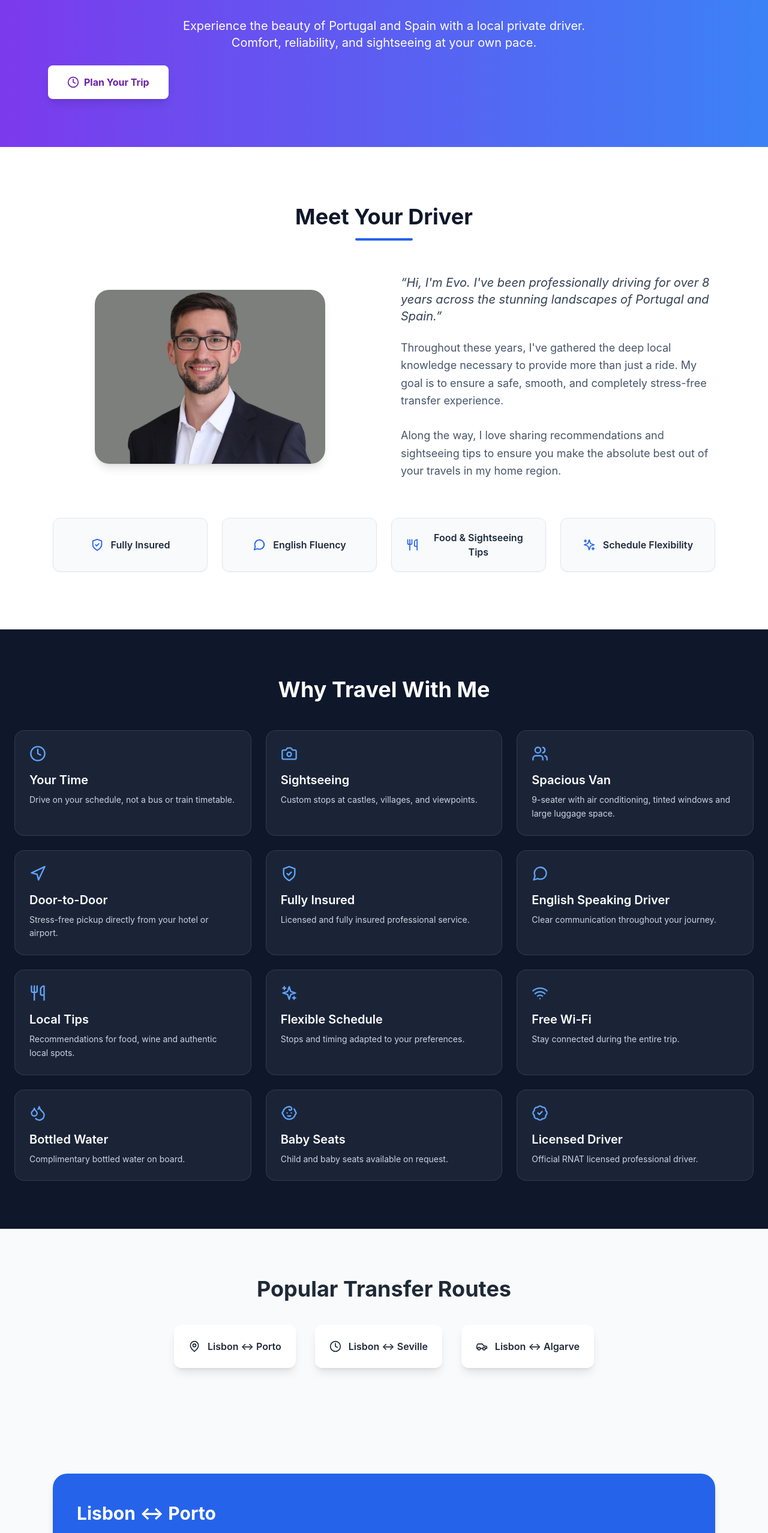
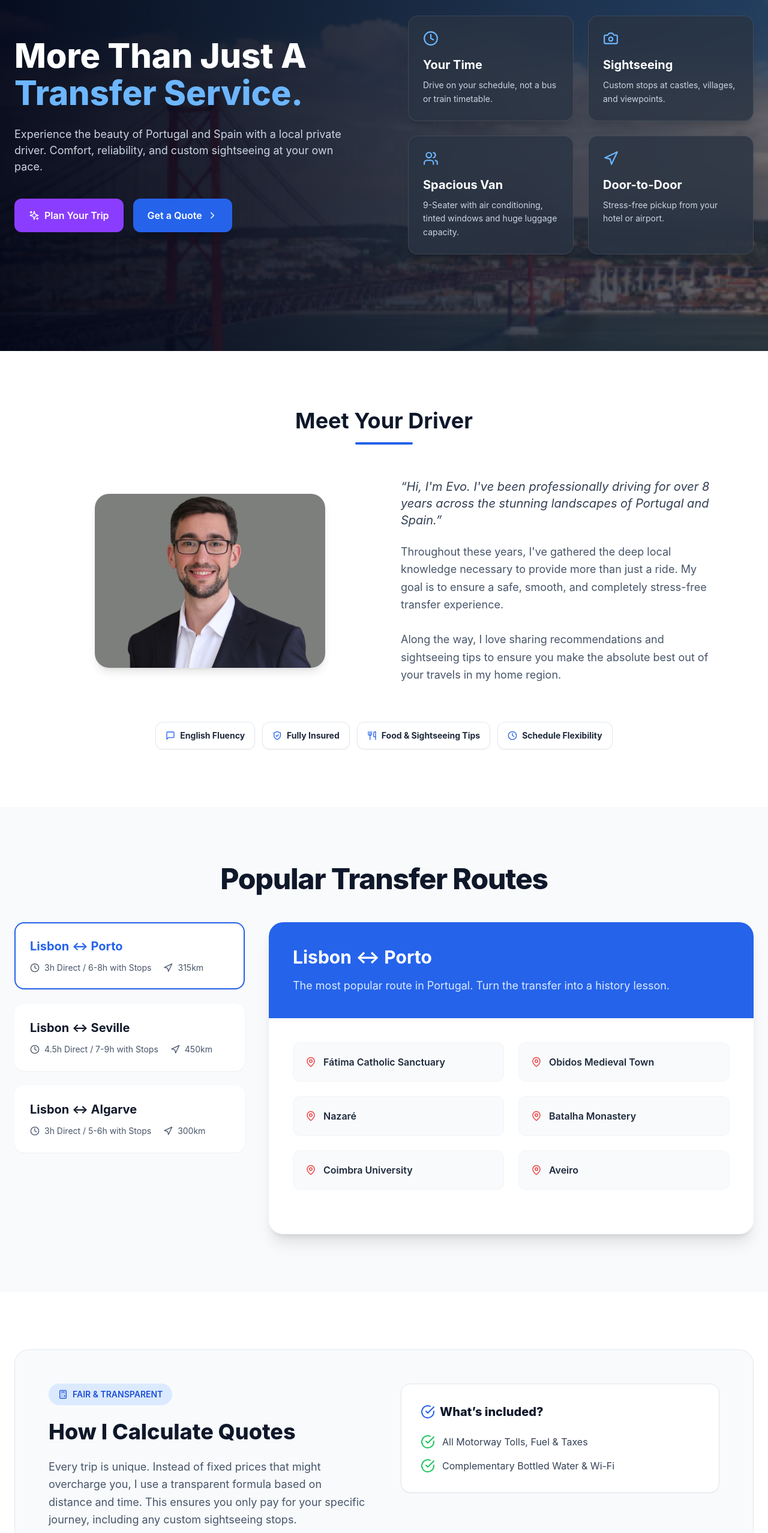
Before and after one commit to ivogomes8/vitejs-vite-31.12.2025, a React (Vite) app: page / in a window 1280 px wide. Shown: the part 231-2786 px from the top of the page at 60% size. Built offline with nearby package versions, Linux system fonts and the light colour scheme.

Commit message:
Move pricing disclaimer outside cards to bottom of section

```diff
--- a/src/App.jsx
+++ b/src/App.jsx
@@ -1,9 +1,8 @@
 import Navbar from "./components/Navbar";
 import Hero from "./components/Hero";
 import MeetYourDriver from "./components/MeetYourDriver";
-import FeaturesSection from "./components/FeaturesSection";
 import RoutesSection from "./components/RoutesSection";
-import RouteDetails from "./components/RouteDetails";
+import PricingSection from "./components/PricingSection";
 import AIPlannerSection from "./components/AIPlannerSection";
 import ContactFormSection from "./components/ContactFormSection";
 import Footer from "./components/Footer";
@@ -14,9 +13,8 @@ function App() {
       <Navbar />
       <Hero />
       <MeetYourDriver />
-      <FeaturesSection />
       <RoutesSection />
-      <RouteDetails />
+      <PricingSection />
       <AIPlannerSection />
       <ContactFormSection />
       <Footer />
--- a/src/components/FeaturesSection.jsx
+++ /dev/null
@@ -1,109 +0,0 @@
-import {
-  Clock,
-  Camera,
-  Users,
-  Navigation,
-  ShieldCheck,
-  MessageCircle,
-  Utensils,
-  Sparkles,
-  Wifi,
-  Droplets,
-  Baby,
-  BadgeCheck
-} from "lucide-react";
-
-const features = [
-  {
-    icon: Clock,
-    title: "Your Time",
-    text: "Drive on your schedule, not a bus or train timetable."
-  },
-  {
-    icon: Camera,
-    title: "Sightseeing",
-    text: "Custom stops at castles, villages, and viewpoints."
-  },
-  {
-    icon: Users,
-    title: "Spacious Van",
-    text: "9-seater with air conditioning, tinted windows and large luggage space."
-  },
-  {
-    icon: Navigation,
-    title: "Door-to-Door",
-    text: "Stress-free pickup directly from your hotel or airport."
-  },
-  {
-    icon: ShieldCheck,
-    title: "Fully Insured",
-    text: "Licensed and fully insured professional service."
-  },
-  {
-    icon: MessageCircle,
-    title: "English Speaking Driver",
-    text: "Clear communication throughout your journey."
-  },
-  {
-    icon: Utensils,
-    title: "Local Tips",
-    text: "Recommendations for food, wine and authentic local spots."
-  },
-  {
-    icon: Sparkles,
-    title: "Flexible Schedule",
-    text: "Stops and timing adapted to your preferences."
-  },
-  {
-    icon: Wifi,
-    title: "Free Wi-Fi",
-    text: "Stay connected during the entire trip."
-  },
-  {
-    icon: Droplets,
-    title: "Bottled Water",
-    text: "Complimentary bottled water on board."
-  },
-  {
-    icon: Baby,
-    title: "Baby Seats",
-    text: "Child and baby seats available on request."
-  },
-  {
-    icon: BadgeCheck,
-    title: "Licensed Driver",
-    text: "Official RNAT licensed professional driver."
-  }
-];
-
-export default function FeaturesSection() {
-  return (
-    <section className="py-20 bg-slate-900 text-white">
-      <div className="max-w-7xl mx-auto px-6">
-        <h2 className="text-4xl font-bold text-center mb-12">
-          Why Travel With Me
-        </h2>
-
-        <div className="grid gap-6 sm:grid-cols-2 lg:grid-cols-3">
-          {features.map((item, i) => {
-            const Icon = item.icon;
-            return (
-              <div
-                key={i}
-                className="bg-slate-800/80 backdrop-blur rounded-2xl p-6 border border-white/10 hover:border-blue-400/40 transition"
-              >
-                <Icon className="text-blue-400 mb-4" size={28} />
-                <h3 className="text-xl font-semibold mb-2">
-                  {item.title}
-                </h3>
-                <p className="text-slate-300 text-sm leading-relaxed">
-                  {item.text}
-                </p>
-              </div>
-            );
-          })}
-        </div>
-      </div>
-    </section>
-  );
-}
--- a/src/components/Hero.jsx
+++ b/src/components/Hero.jsx
@@ -1,17 +1,95 @@
-import { MapPin, Clock } from "lucide-react";
+import {
+  Clock,
+  Camera,
+  Users,
+  Navigation,
+  Sparkles,
+  ChevronRight,
+} from "lucide-react";
 
 export default function Hero() {
   return (
-    <section className="bg-gradient-to-r from-purple-600 to-blue-500 text-white p-20 text-center space-y-6">
-      <h1 className="text-5xl md:text-6xl font-extrabold flex justify-center items-center gap-3">
-        <MapPin size={32} /> More Than Just A Transfer Service
-      </h1>
-      <p className="text-lg md:text-xl max-w-2xl mx-auto">
-        Experience the beauty of Portugal and Spain with a local private driver. Comfort, reliability, and sightseeing at your own pace.
-      </p>
-      <button className="mt-6 px-8 py-4 bg-white text-purple-700 font-bold rounded-lg shadow-lg hover:shadow-xl hover:bg-gray-100 transition flex items-center gap-2 justify-center">
-        <Clock size={20} /> Plan Your Trip
-      </button>
+    <section className="relative h-[720px] w-full overflow-hidden">
+
+      {/* Background image */}
+      <div
+        className="absolute inset-0 bg-cover bg-center"
+        style={{ backgroundImage: "url('/hero-bg.png')" }}
+      />
+
+      {/* Dark blue overlay */}
+      <div className="absolute inset-0 bg-gradient-to-r from-slate-950/95 via-slate-900/85 to-slate-900/60" />
+
+      {/* Content */}
+      <div className="relative z-10 max-w-7xl mx-auto h-full px-6 flex items-center">
+        <div className="grid lg:grid-cols-2 gap-20 items-center w-full">
+
+          {/* LEFT TEXT */}
+          <div>
+            <h1 className="text-[56px] leading-[1.1] font-extrabold text-white mb-6">
+              More Than Just A <br />
+              <span className="text-[#6CB6FF]">Transfer Service.</span>
+            </h1>
+
+            <p className="text-[18px] text-slate-300 max-w-xl mb-10">
+              Experience the beauty of Portugal and Spain with a local private
+              driver. Comfort, reliability, and custom sightseeing at your own
+              pace.
+            </p>
+
+            <div className="flex gap-4">
+              <button className=" flex items-center gap-2 bg-[#8B3DFF] hover:bg-[#7A2FE6] px-6 py-4 rounded-xl font-semibold shadow-lg transition text-white">
+                <Sparkles size={18} />
+                Plan Your Trip
+              </button>
+
+              <button className="flex items-center gap-2 bg-[#2563EB] hover:bg-[#1D4ED8] px-6 py-4 rounded-xl font-semibold shadow-lg transition text-white">
+                Get a Quote
+                <ChevronRight size={18} />
+              </button>
+            </div>
+          </div>
+
+          {/* RIGHT CARDS */}
+          <div className="grid grid-cols-2 gap-6">
+            <FeatureCard
+              icon={Clock}
+              title="Your Time"
+              text="Drive on your schedule, not a bus or train timetable."
+            />
+            <FeatureCard
+              icon={Camera}
+              title="Sightseeing"
+              text="Custom stops at castles, villages, and viewpoints."
+            />
+            <FeatureCard
+              icon={Users}
+              title="Spacious Van"
+              text="9-Seater with air conditioning, tinted windows and huge luggage capacity."
+            />
+            <FeatureCard
+              icon={Navigation}
+              title="Door-to-Door"
+              text="Stress-free pickup from your hotel or airport."
+            />
+          </div>
+
+        </div>
+      </div>
     </section>
   );
 }
+
+function FeatureCard({ icon: Icon, title, text }) {
+  return (
+    <div className="bg-[#2A3443]/80 backdrop-blur-xl border border-white/10 rounded-2xl p-6 shadow-xl">
+      <Icon className="text-[#6CB6FF] mb-4" size={26} />
+      <h3 className="text-[20px] font-bold text-white mb-2">
+        {title}
+      </h3>
+      <p className="text-slate-300 text-[14px] leading-relaxed">
+        {text}
+      </p>
+    </div>
+  );
+}
--- a/src/components/MeetYourDriver.jsx
+++ b/src/components/MeetYourDriver.jsx
@@ -1,5 +1,10 @@
 import driverPhoto from "../assets/driver.jpg";
-import { ShieldCheck, MessageCircle, Utensils, Sparkles } from "lucide-react";
+import {
+  MessageSquare,
+  ShieldCheck,
+  Utensils,
+  Clock,
+} from "lucide-react";
 
 export default function MeetYourDriver() {
   return (
@@ -43,24 +48,41 @@ export default function MeetYourDriver() {
           </div>
         </div>
 
-        {/* Badges */}
-        <div className="grid gap-6 sm:grid-cols-2 lg:grid-cols-4 text-center">
-          <Badge icon={ShieldCheck} title="Fully Insured" />
-          <Badge icon={MessageCircle} title="English Fluency" />
-          <Badge icon={Utensils} title="Food & Sightseeing Tips" />
-          <Badge icon={Sparkles} title="Schedule Flexibility" />
+        {/* BADGES (EXACT DESIGN) */}
+        <div className="flex flex-wrap justify-center gap-2 sm:gap-3">
+
+          <Badge
+            icon={MessageSquare}
+            text="English Fluency"
+          />
+
+          <Badge
+            icon={ShieldCheck}
+            text="Fully Insured"
+          />
+
+          <Badge
+            icon={Utensils}
+            text="Food & Sightseeing Tips"
+          />
+
+          <Badge
+            icon={Clock}
+            text="Schedule Flexibility"
+          />
+
         </div>
       </div>
     </section>
   );
 }
 
-function Badge({ icon: Icon, title }) {
+function Badge({ icon: Icon, text }) {
   return (
-    <div className="flex items-center justify-center gap-3 bg-slate-50 border border-slate-200 rounded-xl py-5 px-6 shadow-sm">
-      <Icon className="text-blue-600" size={22} />
-      <span className="font-semibold text-slate-800">
-        {title}
+    <div className="flex items-center px-4 py-3 rounded-xl bg-white border border-slate-200 shadow-sm transition-transform hover:-translate-y-1">
+      <Icon className="w-4 h-4 mr-2 text-blue-600 shrink-0" />
+      <span className="text-slate-800 font-bold text-xs sm:text-sm whitespace-nowrap">
+        {text}
       </span>
     </div>
   );
--- a/src/components/PricingSection.jsx
+++ b/src/components/PricingSection.jsx
@@ -1,121 +1,95 @@
-import { CheckCircle, XCircle, Calculator } from "lucide-react";
+import { CheckCircle, Calculator } from "lucide-react";
 
 export default function PricingSection() {
   return (
-    <section id="pricing" className="py-24 bg-slate-50">
-      <div className="max-w-7xl mx-auto px-6 grid lg:grid-cols-2 gap-16">
+    <section id="pricing" className="py-24 bg-white">
+      <div className="max-w-7xl mx-auto px-6">
 
-        {/* LEFT SIDE */}
+        {/* Wrapper */}
+        <div className="rounded-3xl border border-slate-200 bg-slate-50 p-10 lg:p-14">
+
+          <div className="grid lg:grid-cols-2 gap-14 items-start">
+
+            {/* LEFT */}
             <div>
-          <span className="inline-flex items-center gap-2 bg-blue-100 text-blue-700 px-4 py-1 rounded-full text-sm font-semibold mb-6">
+               {/* Badge */}
+              <div className="inline-flex items-center gap-2 px-4 py-2 mb-6 rounded-full bg-blue-100 text-blue-700 font-semibold text-sm">
                 <Calculator size={16} />
                 FAIR & TRANSPARENT
-          </span>
+              </div>
 
-          <h2 className="text-4xl font-bold text-slate-900 mb-6">
+
+              <h2 className="text-4xl font-extrabold text-slate-900 mb-6">
                 How I Calculate Quotes
               </h2>
 
-          <p className="text-slate-600 text-lg mb-10 max-w-xl">
-            Every trip is unique. Instead of fixed prices that might overcharge
-            you, I use a transparent formula based on distance and time. This
-            ensures you only pay for your specific journey, including any
-            custom sightseeing stops.
+              <p className="text-slate-600 text-lg leading-relaxed mb-10">
+                Every trip is unique. Instead of fixed prices that might
+                overcharge you, I use a transparent formula based on distance
+                and time. This ensures you only pay for your specific journey,
+                including any custom sightseeing stops.
               </p>
 
-          {/* Price Cards */}
-          <div className="flex flex-col sm:flex-row gap-6 mb-6">
-            <PriceCard
-              price="€1.25"
-              title="Per Kilometer"
-              subtitle="Base distance traveled"
-            />
-            <PriceCard
-              price="€20"
-              title="Per Hour"
-              subtitle="Driving & waiting time"
-            />
+              {/* Price blocks */}
+              <div className="flex flex-wrap gap-6 mb-6">
+                <div className="flex items-center gap-5">
+                  <div className="bg-blue-600 text-white rounded-2xl px-6 py-4 text-2xl font-extrabold">
+                    €1.25
+                  </div>
+                  <div>
+                    <p className="font-bold text-slate-900">Per Kilometer</p>
+                    <p className="text-slate-600 text-sm">
+                      Base distance traveled
+                    </p>
+                  </div>
                 </div>
 
-          <p className="text-sm text-slate-400 italic max-w-xl">
+                <div className="flex items-center gap-5">
+                  <div className="bg-blue-600 text-white rounded-2xl px-6 py-4 text-2xl font-extrabold">
+                    €20
+                  </div>
+                  <div>
+                    <p className="font-bold text-slate-900">Per Hour</p>
+                    <p className="text-slate-600 text-sm">
+                      Driving & waiting time
+                    </p>
+                  </div>
+                </div>
+              </div>
+
+            </div>
+
+            {/* RIGHT – WHAT'S INCLUDED */}
+            <div className="bg-white rounded-2xl border border-slate-200 p-8 shadow-sm">
+              <h3 className="text-xl font-extrabold text-slate-900 mb-6 flex items-center gap-2">
+                <CheckCircle className="text-blue-600" />
+                What’s included?
+              </h3>
+
+              <ul className="space-y-4">
+                <li className="flex items-center gap-3">
+                  <CheckCircle className="text-green-500" />
+                  <span className="text-slate-700">
+                    All Motorway Tolls, Fuel & Taxes
+                  </span>
+                </li>
+
+                <li className="flex items-center gap-3">
+                  <CheckCircle className="text-green-500" />
+                  <span className="text-slate-700">
+                    Complementary Bottled Water & Wi-Fi
+                  </span>
+                </li>
+              </ul>
+            </div>
+            <p className="mt-6 text-sm italic text-slate-500">
               *Final quotes may vary based on specific local parking fees or
                extended overnight stays for multi-day tours.
             </p>
           </div>
-
-        {/* RIGHT SIDE */}
-        <div className="flex flex-col gap-8">
-          <InfoCard
-            title="What's included?"
-            color="green"
-            items={[
-              "All Motorway Tolls, Fuel & Taxes",
-              "Complementary Bottled Water & Wi-Fi",
-            ]}
-          />
-
-          <InfoCard
-            title="Not included?"
-            color="red"
-            items={[
-              "Attraction Tickets (Monuments, Castles, etc.)",
-              "Individual Meal Costs",
-            ]}
-          />
         </div>
       </div>
+
     </section>
   );
 }
-
-/* ---------- Components ---------- */
-
-function PriceCard({ price, title, subtitle }) {
-  return (
-    <div className="flex items-center gap-4 bg-blue-600 text-white rounded-2xl px-6 py-5 shadow-lg min-w-[220px]">
-      <div className="text-3xl font-bold">
-        {price}
-      </div>
-      <div>
-        <p className="font-semibold">{title}</p>
-        <p className="text-blue-100 text-sm">{subtitle}</p>
-      </div>
-    </div>
-  );
-}
-
-function InfoCard({ title, items, color }) {
-  const isGreen = color === "green";
-
-  return (
-    <div
-      className={`rounded-2xl p-6 border ${
-        isGreen
-          ? "bg-white border-green-200"
-          : "bg-white border-red-200"
-      }`}
-    >
-      <h3 className="flex items-center gap-2 text-lg font-bold mb-4">
-        {isGreen ? (
-          <CheckCircle className="text-green-500" size={22} />
-        ) : (
-          <XCircle className="text-red-500" size={22} />
-        )}
-        {title}
-      </h3>
-
-      <ul className="space-y-3">
-        {items.map((item, i) => (
-          <li key={i} className="flex items-center gap-2 text-slate-700">
-            {isGreen ? (
-              <CheckCircle size={18} className="text-green-500" />
-            ) : (
-              <XCircle size={18} className="text-red-500" />
-            )}
-            {item}
-          </li>
-        ))}
-      </ul>
-    </div>
-  );
-}
--- a/src/components/RoutesSection.jsx
+++ b/src/components/RoutesSection.jsx
@@ -1,24 +1,123 @@
-import { MapPin, Clock, Car } from "lucide-react";
+import { useState } from "react";
+import { Clock, Navigation, MapPin } from "lucide-react";
+
+const routes = [
+  {
+    id: 0,
+    title: "Lisbon ↔ Porto",
+    duration: "3h Direct / 6-8h with Stops",
+    distance: "315km",
+    description:
+      "The most popular route in Portugal. Turn the transfer into a history lesson.",
+    stops: [
+      "Fátima Catholic Sanctuary",
+      "Obidos Medieval Town",
+      "Nazaré",
+      "Batalha Monastery",
+      "Coimbra University",
+      "Aveiro",
+    ],
+  },
+  {
+    id: 1,
+    title: "Lisbon ↔ Seville",
+    duration: "4.5h Direct / 7-9h with Stops",
+    distance: "450km",
+    description:
+      "A cross-border journey from Lisbon to the heart of Andalusia.",
+    stops: ["Évora", "Monsaraz", "Mérida"],
+  },
+  {
+    id: 2,
+    title: "Lisbon ↔ Algarve",
+    duration: "3h Direct / 5-6h with Stops",
+    distance: "300km",
+    description:
+      "Travel south to Portugal’s sunny coast and dramatic cliffs.",
+    stops: ["Azeitão", "Palmela Castle", "Silves"],
+  },
+];
 
 export default function RoutesSection() {
-  const routes = [
-    { name: "Lisbon ↔ Porto", icon: <MapPin size={20} /> },
-    { name: "Lisbon ↔ Seville", icon: <Clock size={20} /> },
-    { name: "Lisbon ↔ Algarve", icon: <Car size={20} /> },
-  ];
+  const [active, setActive] = useState(0);
+  const route = routes[active];
 
   return (
-    <section className="bg-gray-50 text-gray-800 p-20 text-center">
-      <h2 className="text-4xl font-bold mb-10">Popular Transfer Routes</h2>
-      <div className="flex flex-col md:flex-row justify-center gap-8">
-        {routes.map((r) => (
-          <div
-            key={r.name}
-            className="bg-white shadow-lg rounded-xl p-6 flex items-center gap-3 hover:scale-105 transform transition"
-          >
-            {r.icon} <span className="font-semibold">{r.name}</span>
+    <section id="routes" className="py-24 bg-slate-50">
+      <div className="max-w-7xl mx-auto px-6">
+
+        {/* Title */}
+        <h2 className="text-4xl md:text-5xl font-extrabold tracking-tight text-center text-slate-900 mb-12">
+  Popular Transfer Routes
+</h2>
+
+        <div className="grid lg:grid-cols-3 gap-10">
+
+          {/* LEFT LIST */}
+          <div className="space-y-6">
+            {routes.map((r, i) => (
+              <button
+                key={r.id}
+                onClick={() => setActive(i)}
+                className={`w-full text-left p-6 rounded-2xl border-2 transition shadow-sm
+                  ${
+                    active === i
+                      ? "border-blue-600 bg-white"
+                      : "border-transparent bg-white hover:border-blue-200"
+                  }`}
+              >
+                <h3
+                  className={`text-xl font-bold mb-3 ${
+                    active === i ? "text-blue-600" : "text-slate-900"
+                  }`}
+                >
+                  {r.title}
+                </h3>
+
+                <div className="flex items-center gap-5 text-sm text-slate-600">
+                  <span className="flex items-center gap-2">
+                    <Clock size={16} />
+                    {r.duration}
+                  </span>
+                  <span className="flex items-center gap-2">
+                    <Navigation size={16} />
+                    {r.distance}
+                  </span>
+                </div>
+              </button>
+            ))}
           </div>
-        ))}
+
+          {/* RIGHT DETAIL */}
+          <div className="lg:col-span-2 rounded-3xl overflow-hidden shadow-xl bg-white min-h-[520px]">
+
+            {/* BLUE HEADER */}
+            <div className="bg-blue-600 px-10 py-10">
+              <h3 className="text-3xl font-bold text-white mb-4">
+                {route.title}
+              </h3>
+              <p className="text-blue-100 text-lg max-w-2xl">
+                {route.description}
+              </p>
+            </div>
+
+            {/* STOPS */}
+            <div className="p-10 grid sm:grid-cols-2 gap-6 bg-white">
+              {route.stops.map((stop, i) => (
+                <div
+                  key={i}
+                  className="flex items-center gap-3 p-5 rounded-xl bg-slate-50 border border-slate-100"
+                >
+                  <MapPin className="text-red-500" size={18} />
+                  <span className="font-semibold text-slate-800">
+                    {stop}
+                  </span>
+                </div>
+              ))}
+            </div>
+
+          </div>
+        </div>
       </div>
     </section>
   );
```
Also changed, not shown: public/hero-bg.png (added). Lines whose indentation alone changed are shown as unchanged.
